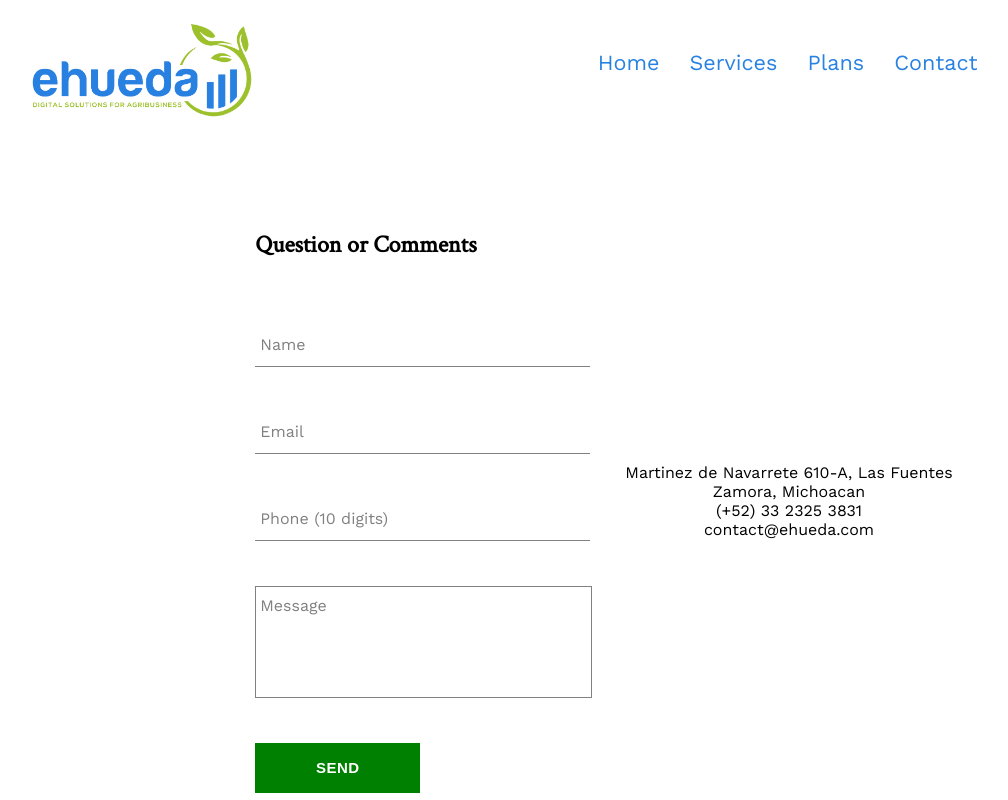
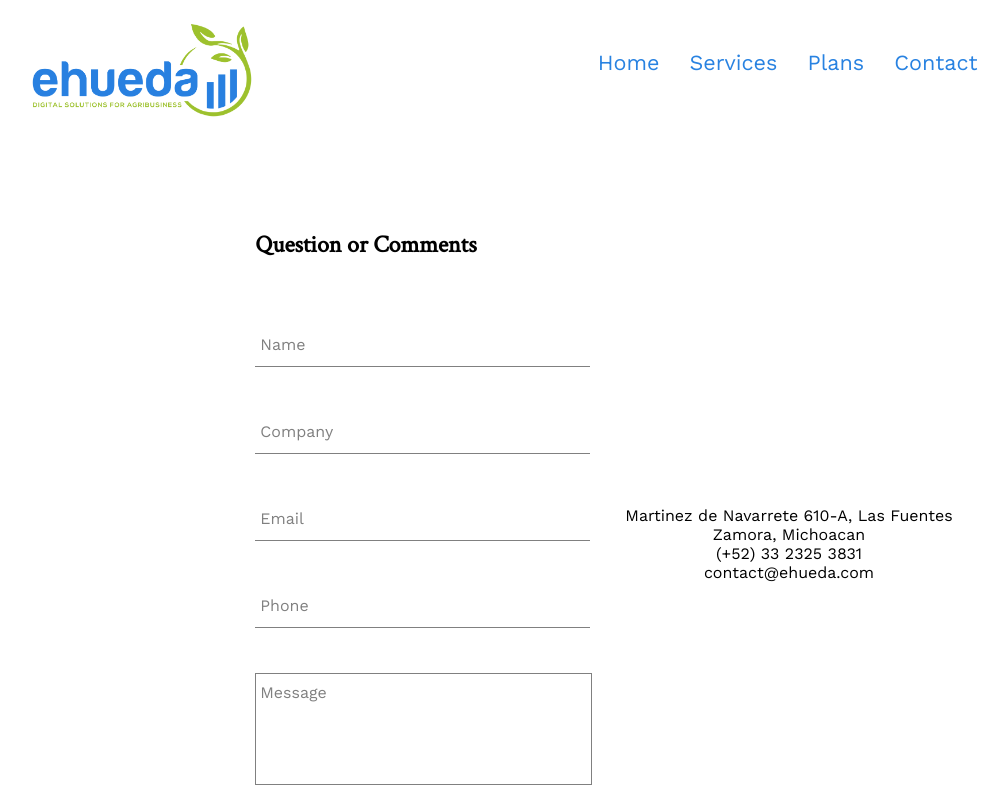
Before and after one commit to enothueda/agency, a React (Create React App) app: page /contact in a window 1280 px wide. Shown: the top 800 px of the page, without its empty margins (61-1069 px from the left). Built offline with nearby package versions, Linux system fonts and the light colour scheme.

Commit message:
some changes on the contact form

```diff
--- a/src/components/contact/contact-form.component.jsx
+++ b/src/components/contact/contact-form.component.jsx
@@ -2,6 +2,8 @@ import React from 'react';
 
 import FormInput from '../form-input/form-input.component';
 import CustomButton from '../custom-button/custom-button.component';
+
+import { saveMessageIntoDatabase } from '../../firebase/firebase.utils';
 
 import './contact-form.styles.scss';
 
@@ -11,6 +13,7 @@ class ContactForm extends React.Component {
 
 		this.state = {
 			name: '',
+			company: '',
 			email: '',
 			phone: '',
 			message: ''
@@ -20,7 +23,11 @@ class ContactForm extends React.Component {
 	handleSubmit = event => {
 		event.preventDefault();
 
-		this.setState({name: '', email: '',	phone: '', message: ''})
+		const messageForm = this.state
+
+		saveMessageIntoDatabase(messageForm);
+
+		this.setState({name: '', company: '', email: '',	phone: '', message: ''})
 	}
 
 	handleChange = event => {
@@ -33,6 +40,7 @@ class ContactForm extends React.Component {
 		return (
 			<div className='contact-form'>
 				<h2>Question or Comments</h2>
+				<p className='message-sent'>Your Message has been sent. Thank you</p>
 				<form onSubmit={this.handleSubmit} >
 					<FormInput
 						name="name"
@@ -41,6 +49,13 @@ class ContactForm extends React.Component {
 						handleChange={this.handleChange}
 						label='Name'
 						required
+					/>
+					<FormInput
+						name="company"
+						type="text"
+						value={this.state.company}
+						handleChange={this.handleChange}
+						label='Company'
 					/>
 					<FormInput
 						name="email"
@@ -55,8 +70,7 @@ class ContactForm extends React.Component {
 						type="tel"
 						value={this.state.phone}
 						handleChange={this.handleChange}
-						label='Phone (10 digits)'
-						required
+						label='Phone'
 					/>
 					<FormInput
 						name="message"
--- a/src/components/contact/contact-form.styles.scss
+++ b/src/components/contact/contact-form.styles.scss
@@ -4,6 +4,14 @@
 	min-width: 25vw;
 	margin: 50px;
 
+	& .message-sent {
+		background-color: green;
+		color: white;
+		text-align: center;
+		padding: 10px 0;
+		display: none;
+	}
+
 	@media screen and (max-width: 800px) {
 		width: 50vw;
 		margin: 20px;
--- /dev/null
+++ b/src/firebase/firebase.utils.js
@@ -0,0 +1,21 @@
+import firebase from 'firebase/app';
+import 'firebase/firestore';
+
+const config = 'YOUR API AND DATA HERE';
+
+export const saveMessageIntoDatabase = ( message ) => {
+	const messageTime = Date.now()
+	const messageRef = firestore.doc(`messages/${messageTime}`);
+
+	messageRef.set({
+		name: message.name,
+		company: message.company,
+		email: message.email,
+		phone: message.phone,
+		message: message.message
+	})
+}
+
+firebase.initializeApp(config);
+
+export const firestore = firebase.firestore();
```
Also changed, not shown: package.json (+5 -4 lines), 2 other files (tests, documents, lock files or other folders).
